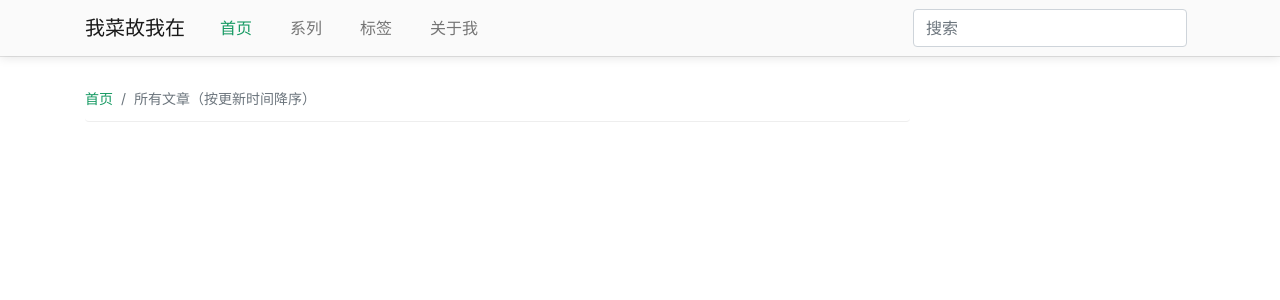
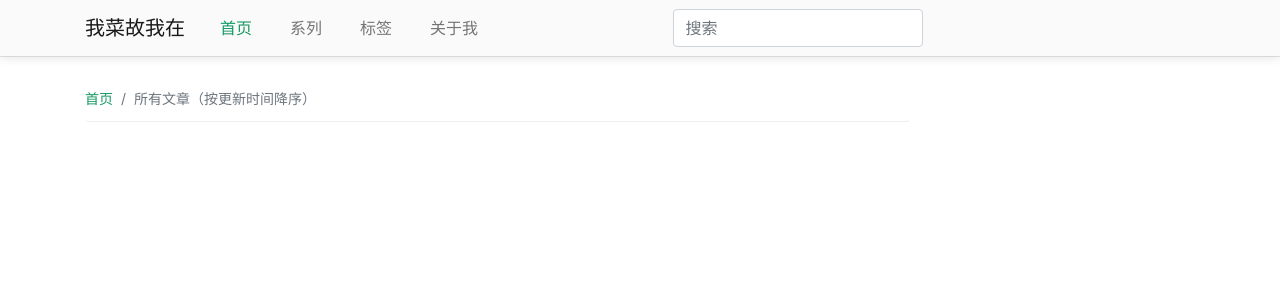
Before and after one commit to mrchi/MrChiBlog, a Flask app: page / in a window 1280 px wide. Shown: the top 300 px of the page. Run offline with Flask 2, Linux system fonts and the light colour scheme; data that the repository does not hold is empty; some libraries are stand-ins or nearby versions.

Commit message:
搜索表单优化

```diff
--- a/blog/templates/base.html
+++ b/blog/templates/base.html
@@ -18,7 +18,7 @@
     <meta name="author" content="MrChi">
     {% block metas %}{% endblock %}
 
-    <title>{% block title %}{% endblock %} - MrChi</title>
+    <title>{% block title %}{% endblock %} | MrChi</title>
 
     <link href="{{ url_for('static', filename='img/favicon.ico') }}" rel="icon" >
     <link href="{{ url_for('static', filename='libs/Bootstrap/4.1.2/bootstrap.min.css') }}" rel="stylesheet">
@@ -36,14 +36,15 @@
                 <span class="navbar-toggler-icon"></span>
             </button>
             <div class="collapse navbar-collapse" id="navbar">
-                <nav class="nav mr-auto nav-pills nav-fill">
+                <nav class="nav nav-pills nav-fill mr-auto">
                 {% for endpoint, nav_text in nav_menu %}
                     <a class="nav-item nav-link {% if active_menu == endpoint %}active{% endif %}" href="{{ url_for(endpoint) if endpoint != '#' else endpoint }}">{{ nav_text }}</a>
                 {% endfor %}
                 </nav>
-                <form class="form-inline">
-                    <input class="form-control mr-sm-2" type="search" placeholder="搜索" aria-label="Search">
+                <form class="form-inline mr-4" method="get" action="{{ url_for('main.search') }}">
+                    <input class="form-control" name="q" type="search" placeholder="搜索" aria-label="Search" style="width: 250px;">
                 </form>
+                <div class="col-lg-3 d-none d-lg-block"></div>
             </div>
         </div>
     </nav>
```
